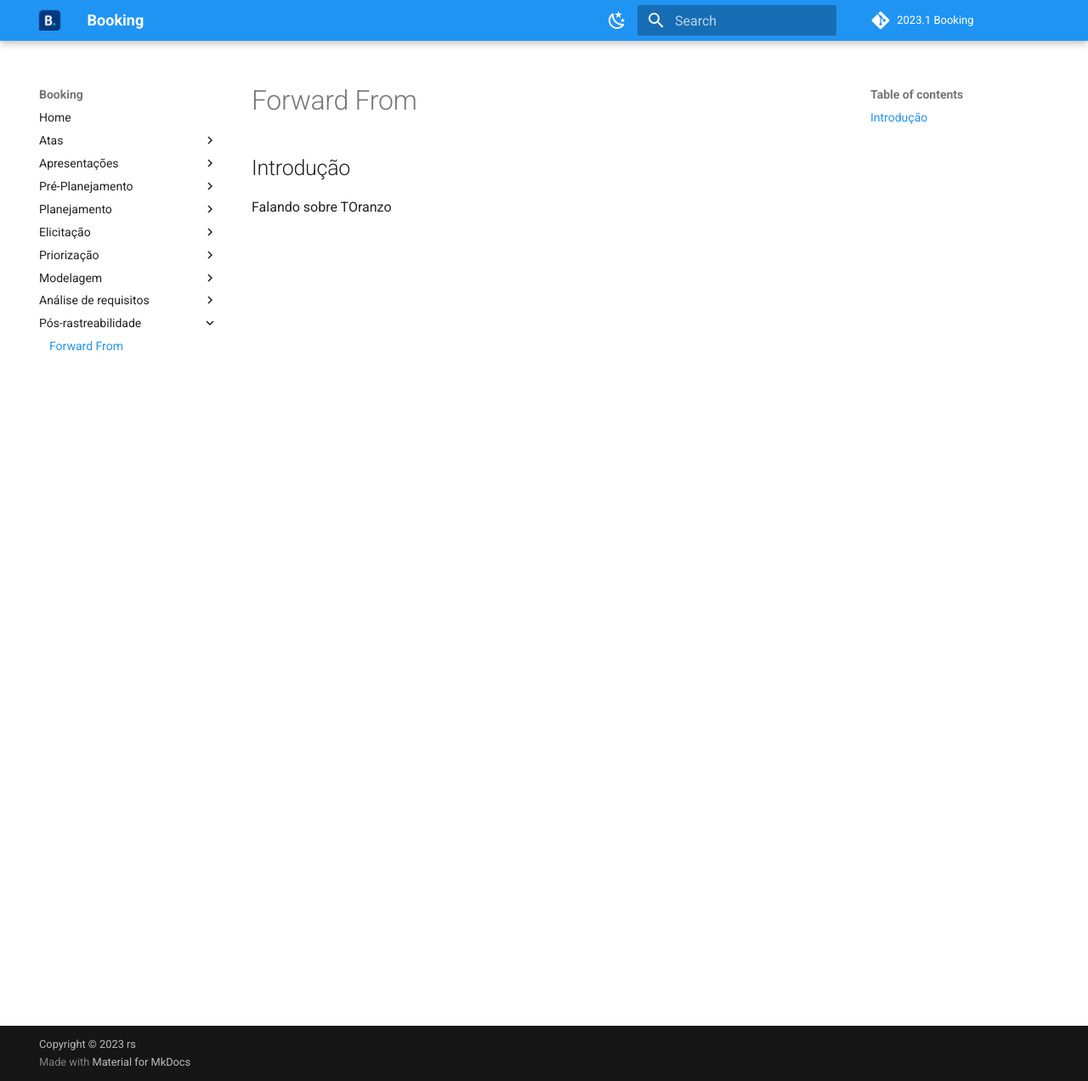
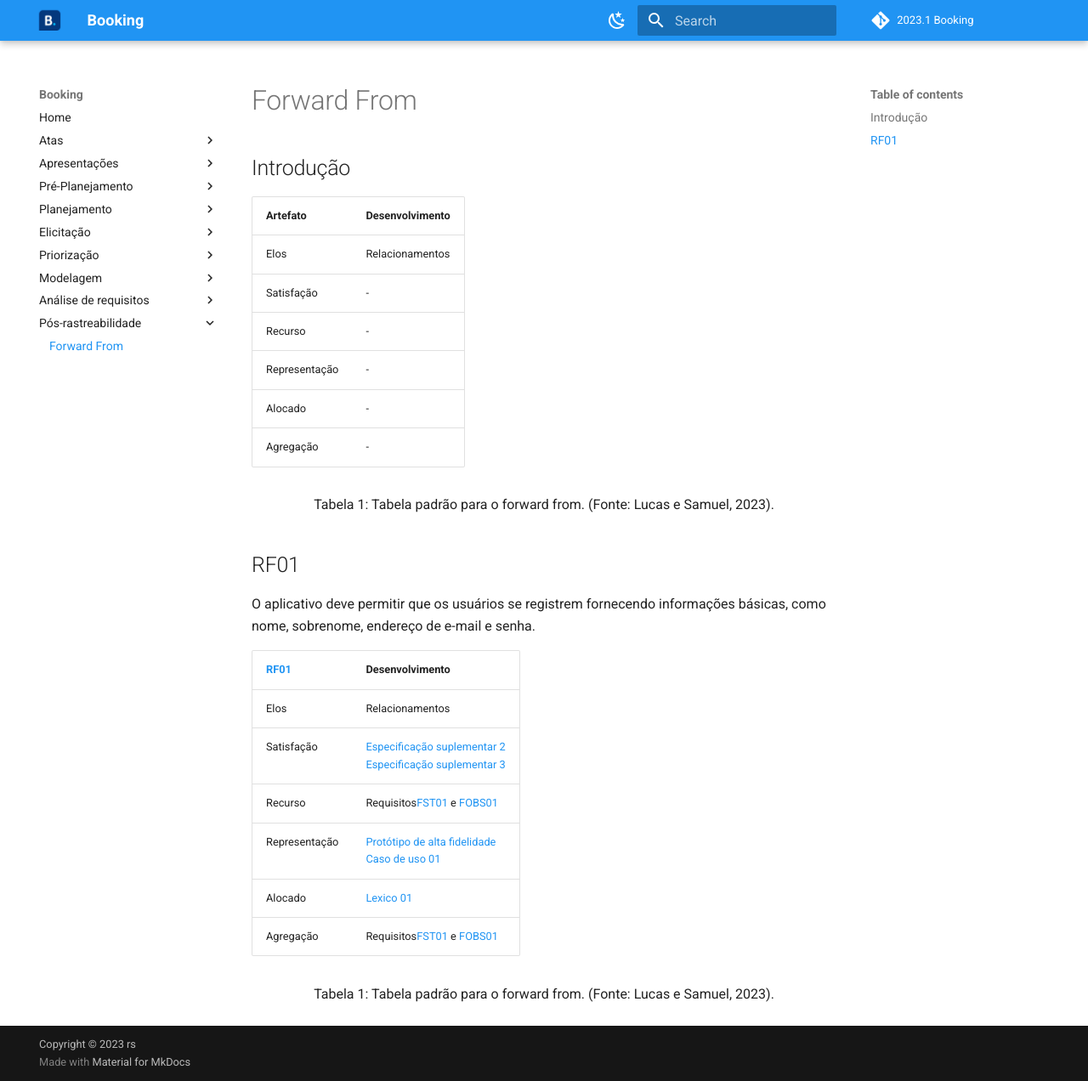
Before and after one commit to Requisitos-de-Software/2023.1-Booking, an MkDocs documentation site: the page built from docs/posRastreabilidade/forwardFrom.md, in a window 1280 px wide and 1272 px high. Shown: the whole window at 85% size. Built offline with MkDocs 1.6.1 and Material for MkDocs 9.7.7, drawn with Linux system fonts in a browser that asks for light colours; a script that is not in the unit is left out; comment, search, counter and statistics services are not loaded.

Commit message:
adicionando rf01

```diff
--- a/docs/posRastreabilidade/forwardFrom.md
+++ b/docs/posRastreabilidade/forwardFrom.md
@@ -1,3 +1,31 @@
 ## Introdução
 
-Falando sobre TOranzo
+| Artefato      | Desenvolvimento |
+| ------------- | --------------- |
+| Elos          | Relacionamentos |
+| Satisfação    | -               |
+| Recurso       | -               |
+| Representação | -               |
+| Alocado       | -               |
+| Agregação     | -               |
+
+<div style="text-align: center">
+<p> Tabela 1: Tabela padrão para o forward from. (Fonte: Lucas e Samuel, 2023). </p>
+</div>
+
+## RF01
+
+O aplicativo deve permitir que os usuários se registrem fornecendo informações básicas, como nome, sobrenome, endereço de e-mail e senha.
+
+| [RF01](../modelagem/modelo-agil/backlog.md) | Desenvolvimento                                                                                                                                                                                                                                                                   |
+| ------------------------------------------- | --------------------------------------------------------------------------------------------------------------------------------------------------------------------------------------------------------------------------------------------------------------------------------- |
+| Elos                                        | Relacionamentos                                                                                                                                                                                                                                                                   |
+| Satisfação                                  | [Especificação suplementar 2](../modelagem/especificacaoSuplementar.md#2-usabilidade) <br />[Especificação suplementar 3](../modelagem/especificacaoSuplementar.md#3-confiabilidade)                                                                                              |
+| Recurso                                     | Requisitos[FST01](../elicitacao/storytelling.md) e [FOBS01](../elicitacao/observacao.md)                                                                                                                                                                                          |
+| Representação                               | [Protótipo de alta fidelidade](https://www.figma.com/proto/sbDRhmJewJH9SkgieA0DfK/HFP---Booking.com?type=design&node-id=19-12&scaling=scale-down&page-id=0%3A1&starting-point-node-id=19%3A12&mode=design) <br /> [Caso de uso 01](../modelagem/casosDeUso.md#uc01---criar-conta) |
+| Alocado                                     | [Lexico 01](../modelagem/lexicos.md#l01---acessar)                                                                                                                                                                                                                                |
+| Agregação                                   | Requisitos[FST01](../elicitacao/storytelling.md) e [FOBS01](../elicitacao/observacao.md)                                                                                                                                                                                          |
+
+<div style="text-align: center">
+<p> Tabela 1: Tabela padrão para o forward from. (Fonte: Lucas e Samuel, 2023). </p>
+</div>
```
